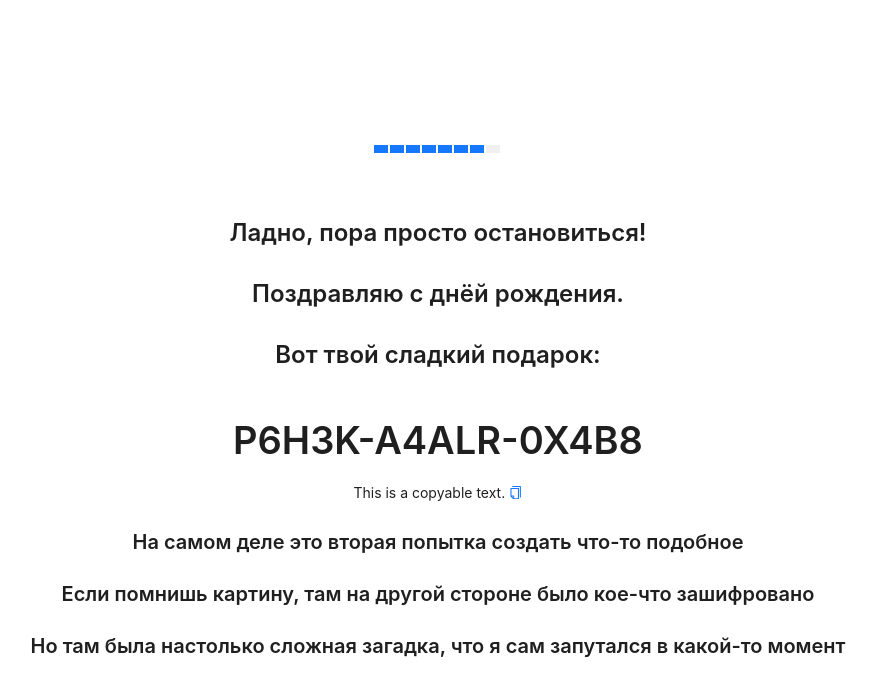
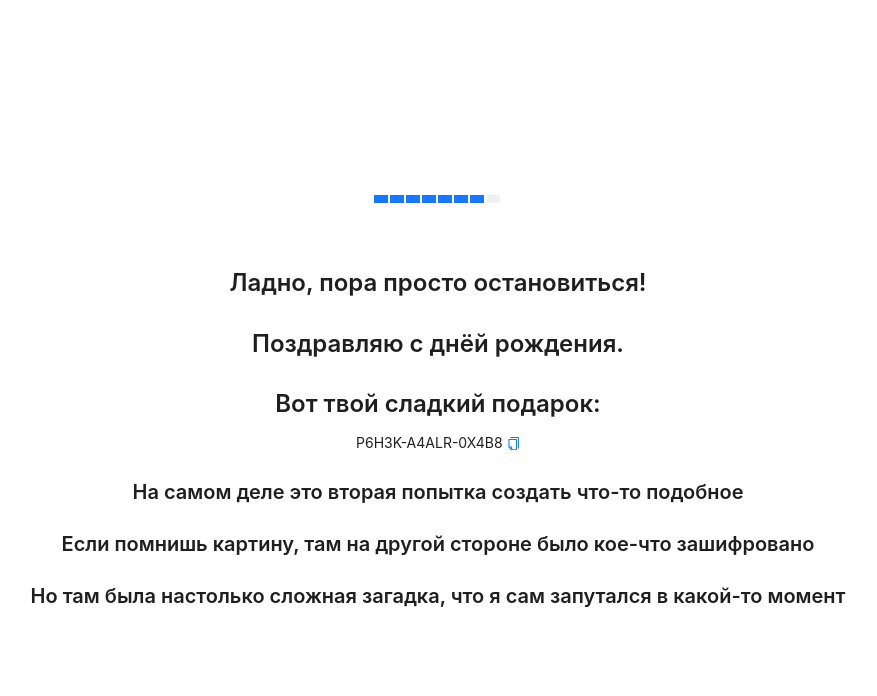
Before and after one commit to andrewzhivolup/dead_quest, a React (Create React App) app: page /24830103 in a window 1280 px wide. Shown: the top 696 px of the page, without its empty margins (202-1079 px from the left). Built offline with nearby package versions, Linux system fonts and the light colour scheme.

Commit message:
fix: fixed 7 page

```diff
--- a/src/pages/7-page/ui/SeventhPage.jsx
+++ b/src/pages/7-page/ui/SeventhPage.jsx
@@ -11,8 +11,7 @@ const SeventhPage = () => {
                 <Title level={3}>Ладно, пора просто остановиться!</Title>
                 <Title level={3}>Поздравляю с днёй рождения.</Title>
                 <Title level={3}>Вот твой сладкий подарок:</Title>
-                <Title>P6H3K-A4ALR-0X4B8</Title>
-                <Paragraph copyable>This is a copyable text.</Paragraph>
+                <Paragraph copyable>P6H3K-A4ALR-0X4B8</Paragraph>
                 <Title level={4}>На самом деле это вторая попытка  создать что-то подобное</Title>
                 <Title level={4}>Если помнишь картину, там на другой стороне было кое-что зашифровано</Title>
                 <Title level={4}>Но там была настолько сложная загадка, что я сам запутался в какой-то момент</Title>
```
